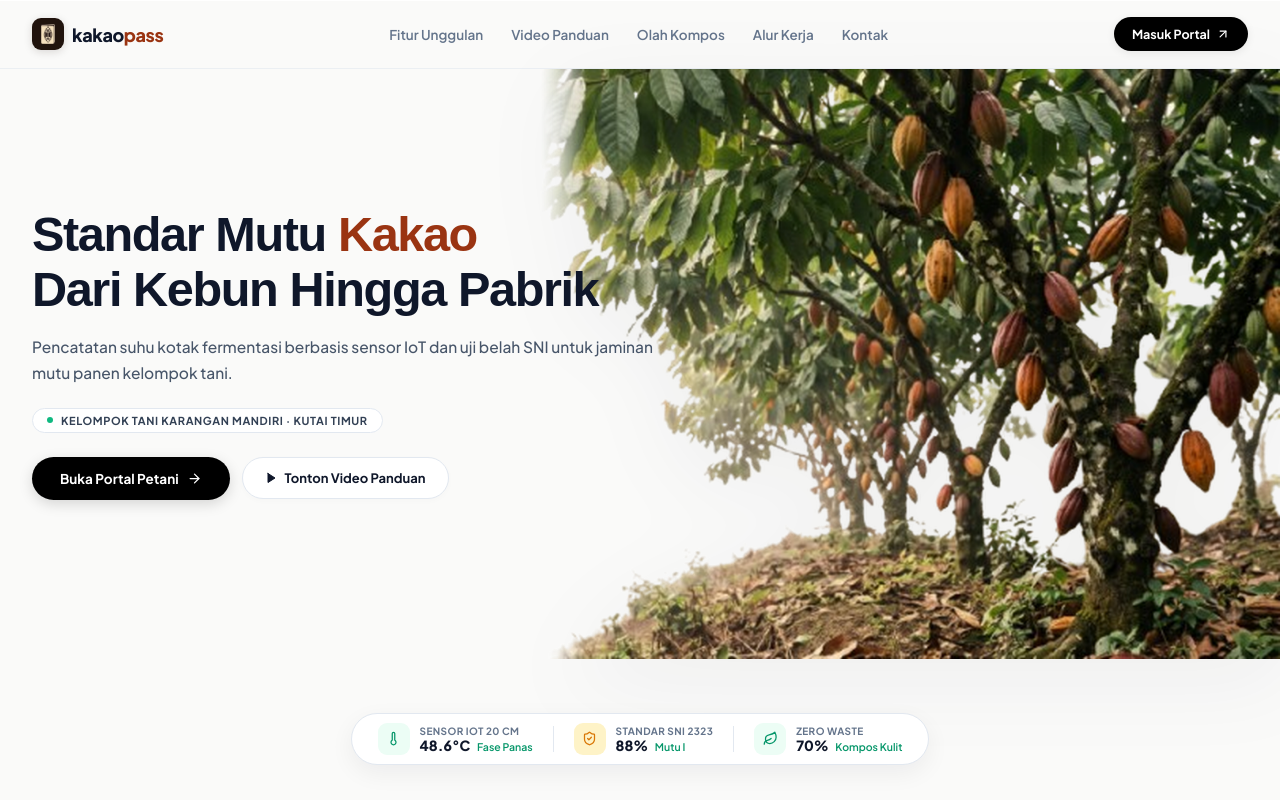
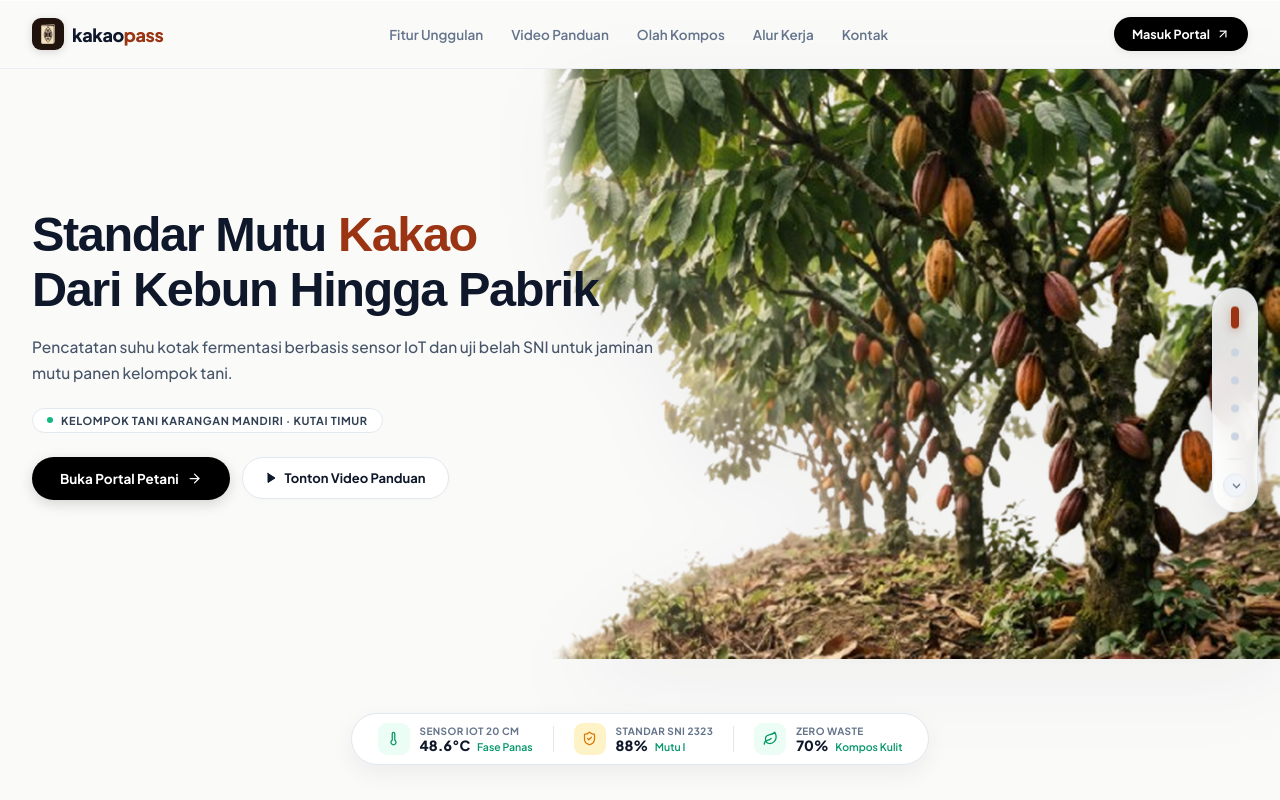
Before and after one commit to RafiAbdurrohim/kakao-pass, a Next.js app: page / in a window 1280 px wide. Shown: the top 800 px of the page. Built offline with nearby package versions, Linux system fonts and the light colour scheme.

Commit message:
feat(landing): implement floating section control dock and magnetic scroll snapping

```diff
--- a/app/kp.css
+++ b/app/kp.css
@@ -1103,6 +1103,26 @@
 /* ==========================================================================
    CONCEPTZILLA HERITAGE DESIGN SYSTEM (DIAGONAL COCOA ORCHARD HERO)
    ========================================================================== */
+html{scroll-behavior:smooth;scroll-snap-type:y proximity}
+.concept-hero-section,
+.concept-features-full-section,
+.concept-section,
+.concept-cta-wrap{scroll-snap-align:start;scroll-snap-stop:normal;scroll-margin-top:72px}
+
+/* Floating Section Navigator (Desktop Control Dock) */
+.concept-section-nav{position:fixed;right:22px;top:50%;transform:translateY(-50%);z-index:80;display:flex;flex-direction:column;align-items:center;pointer-events:none}
+.section-nav-inner{display:flex;flex-direction:column;align-items:center;gap:12px;padding:14px 10px;background:rgba(255,255,255,.88);backdrop-filter:blur(14px);-webkit-backdrop-filter:blur(14px);border:1px solid rgba(226,232,240,.85);border-radius:99px;box-shadow:0 10px 30px rgba(15,23,42,.08);pointer-events:auto}
+.section-nav-dot-item{position:relative;background:transparent;border:none;padding:4px;cursor:pointer;display:flex;align-items:center;justify-content:center}
+.dot-shape{width:8px;height:8px;border-radius:99px;background:#cbd5e1;transition:all .25s cubic-bezier(0.16,1,0.3,1)}
+.section-nav-dot-item:hover .dot-shape{background:#9a3412;transform:scale(1.3)}
+.section-nav-dot-item.is-active .dot-shape{height:22px;background:#9a3412;box-shadow:0 2px 8px rgba(154,52,18,.35)}
+.dot-tooltip{position:absolute;right:28px;background:#0f172a;color:#ffffff;font-size:11px;font-weight:700;padding:5px 11px;border-radius:8px;white-space:nowrap;opacity:0;pointer-events:none;transform:translateX(6px);transition:all .18s cubic-bezier(0.16,1,0.3,1);box-shadow:0 4px 14px rgba(15,23,42,.18);letter-spacing:.2px}
+.section-nav-dot-item:hover .dot-tooltip{opacity:1;transform:translateX(0)}
+.section-nav-divider{width:14px;height:1px;background:#e2e8f0;margin:2px 0}
+.section-nav-next-btn{width:24px;height:24px;border-radius:50%;background:#f1f5f9;border:1px solid #e2e8f0;color:#475569;display:grid;place-items:center;cursor:pointer;transition:all .18s ease}
+.section-nav-next-btn:hover{background:#0f172a;color:#ffffff;border-color:#0f172a;transform:translateY(2px)}
+@media(max-width:1024px){.concept-section-nav{display:none}}
+
 .concept-page{background:#ffffff;color:#0f172a;min-height:100vh;overflow-x:hidden}
 
 /* Global Unified Container */
--- a/app/page.tsx
+++ b/app/page.tsx
@@ -9,6 +9,7 @@ import {
   ArrowRight,
   ArrowUpRight,
   CheckCircle2,
+  ChevronDown,
   FileCheck2,
   Leaf,
   MapPin,
@@ -23,11 +24,20 @@ import {
   X,
 } from "lucide-react";
 
+const SECTIONS = [
+  { id: "hero", label: "Standar Mutu", num: "01" },
+  { id: "fitur", label: "Fitur Unggulan", num: "02" },
+  { id: "video-panduan", label: "Video Panduan", num: "03" },
+  { id: "zero-waste", label: "Zero Waste", num: "04" },
+  { id: "alur", label: "Alur Kerja", num: "05" },
+];
+
 export default function Home() {
   const [videoOpen, setVideoOpen] = useState(false);
   const [mobileMenuOpen, setMobileMenuOpen] = useState(false);
   const [scrolled, setScrolled] = useState(false);
   const [activeChapter, setActiveChapter] = useState<number | null>(null);
+  const [activeSection, setActiveSection] = useState<string>("hero");
   const videoRef = useRef<HTMLVideoElement>(null);
 
   const seekVideo = (seconds: number, chapterIdx: number) => {
@@ -56,6 +66,42 @@ export default function Home() {
     window.addEventListener("scroll", handleScroll, { passive: true });
     return () => window.removeEventListener("scroll", handleScroll);
   }, []);
+
+  useEffect(() => {
+    const observer = new IntersectionObserver(
+      (entries) => {
+        entries.forEach((entry) => {
+          if (entry.isIntersecting) {
+            setActiveSection(entry.target.id);
+          }
+        });
+      },
+      { rootMargin: "-35% 0px -35% 0px", threshold: 0 }
+    );
+
+    SECTIONS.forEach((s) => {
+      const el = document.getElementById(s.id);
+      if (el) observer.observe(el);
+    });
+
+    return () => observer.disconnect();
+  }, []);
+
+  const scrollToSection = (id: string) => {
+    const el = document.getElementById(id);
+    if (el) {
+      el.scrollIntoView({ behavior: "smooth", block: "start" });
+    }
+  };
+
+  const scrollToNext = () => {
+    const idx = SECTIONS.findIndex((s) => s.id === activeSection);
+    if (idx !== -1 && idx < SECTIONS.length - 1) {
+      scrollToSection(SECTIONS[idx + 1].id);
+    } else {
+      scrollToSection(SECTIONS[0].id);
+    }
+  };
 
   return (
     <main className="concept-page">
@@ -177,12 +223,49 @@ export default function Home() {
         )}
       </AnimatePresence>
 
+      {/* Floating Section Navigator Dock (Desktop / Tablet) */}
+      <nav className="concept-section-nav" aria-label="Navigasi Cepat Section">
+        <div className="section-nav-inner">
+          {SECTIONS.map((sec) => {
+            const isActive = activeSection === sec.id;
+            return (
+              <button
+                key={sec.id}
+                type="button"
+                className={`section-nav-dot-item ${isActive ? "is-active" : ""}`}
+                onClick={() => scrollToSection(sec.id)}
+                aria-label={`Lompat ke section ${sec.label}`}
+                aria-current={isActive ? "true" : undefined}
+              >
+                <span className="dot-tooltip">{sec.num} · {sec.label}</span>
+                <span className="dot-shape" />
+              </button>
+            );
+          })}
+          <div className="section-nav-divider" />
+          <button
+            type="button"
+            className="section-nav-next-btn"
+            onClick={scrollToNext}
+            aria-label="Lompat ke section berikutnya"
+          >
+            <ChevronDown size={13} />
+          </button>
+        </div>
+      </nav>
+
       {/* ====================================================================
-          3. HERO SECTION (FULL WIDTH, KANAN POHON KAKAO CUTOUT TRANSPARAN)
+          3. HERO SECTION (FULL WIDTH, ORCHESTRATED CINEMATIC ENTRANCE)
           ==================================================================== */}
-      <section className="concept-hero-section">
-        {/* Pohon Kakao Hasil Cutout Transparan di Sisi Kanan */}
-        <div className="concept-hero-tree-frame" aria-hidden="true">
+      <section className="concept-hero-section" id="hero">
+        {/* Pohon Kakao Hasil Cutout Transparan di Sisi Kanan (Smooth Glide Entrance) */}
+        <motion.div
+          className="concept-hero-tree-frame"
+          aria-hidden="true"
+          initial={{ opacity: 0, x: 30, scale: 0.98 }}
+          animate={{ opacity: 1, x: 0, scale: 1 }}
+          transition={{ duration: 0.85, ease: [0.16, 1, 0.3, 1] }}
+        >
           <Image
             src="/images/pohon-kakao-kanan-hd.png"
             alt="Pohon Kakao Berbuah Lebat Kelompok Tani Karangan Mandiri"
@@ -191,31 +274,51 @@ export default function Home() {
             priority
             className="concept-hero-tree-render"
           />
-        </div>
+        </motion.div>
 
         <div className="concept-hero-inner">
           {/* Left Content Area (Teks, Kicker, Badge, Button) */}
           <div className="concept-hero-left-copy">
             {/* Title Berkelas: 2 Warna (Hitam & Coklat Kakao) */}
-            <h1 className="concept-main-title">
+            <motion.h1
+              className="concept-main-title"
+              initial={{ opacity: 0, y: 22 }}
+              animate={{ opacity: 1, y: 0 }}
+              transition={{ duration: 0.55, delay: 0.18, ease: [0.16, 1, 0.3, 1] }}
+            >
               Standar Mutu <span className="title-cocoa-accent">Kakao</span><br />
               Dari Kebun Hingga Pabrik
-            </h1>
+            </motion.h1>
 
             {/* Tulisan Kecil Deskripsi Singkat */}
-            <p className="concept-lead-text">
+            <motion.p
+              className="concept-lead-text"
+              initial={{ opacity: 0, y: 16 }}
+              animate={{ opacity: 1, y: 0 }}
+              transition={{ duration: 0.5, delay: 0.28, ease: [0.16, 1, 0.3, 1] }}
+            >
               Pencatatan suhu kotak fermentasi berbasis sensor IoT dan uji belah SNI
               untuk jaminan mutu panen kelompok tani.
-            </p>
+            </motion.p>
 
             {/* Provenance Badge Kelompok Tani */}
-            <div className="concept-origin-badge">
+            <motion.div
+              className="concept-origin-badge"
+              initial={{ opacity: 0, y: 14 }}
+              animate={{ opacity: 1, y: 0 }}
+              transition={{ duration: 0.45, delay: 0.36, ease: [0.16, 1, 0.3, 1] }}
+            >
               <span className="origin-live-dot" />
               <span>KELOMPOK TANI KARANGAN MANDIRI · KUTAI TIMUR</span>
-            </div>
+            </motion.div>
 
             {/* Action Buttons */}
-            <div className="concept-hero-btn-row">
+            <motion.div
+              className="concept-hero-btn-row"
+              initial={{ opacity: 0, y: 16 }}
+              animate={{ opacity: 1, y: 0 }}
+              transition={{ duration: 0.5, delay: 0.44, ease: [0.16, 1, 0.3, 1] }}
+            >
               <Link href="/login" className="btn-primary-black-pill">
                 <span>Buka Portal Petani</span>
                 <ArrowRight size={15} />
@@ -229,16 +332,16 @@ export default function Home() {
                 <Play size={12} fill="currentColor" />
                 <span>Tonton Video Panduan</span>
               </button>
-            </div>
+            </motion.div>
           </div>
 
           {/* Centered Stepped Telemetry Dock (Tengah Bawah Naik ~25%) */}
           <div className="concept-hero-dock-wrap">
             <motion.div
               className="concept-stepped-dock"
-              initial={{ opacity: 0, y: 16 }}
+              initial={{ opacity: 0, y: 24 }}
               animate={{ opacity: 1, y: 0 }}
-              transition={{ duration: 0.5, delay: 0.15, ease: [0.16, 1, 0.3, 1] }}
+              transition={{ duration: 0.6, delay: 0.52, ease: [0.16, 1, 0.3, 1] }}
             >
               {/* Dock Item 1 */}
               <div className="dock-cell">
@@ -532,16 +635,14 @@ export default function Home() {
             </motion.div>
 
             {/* Manfaat Praktis Petani */}
-            <motion.div
-              className="zw-point-list-wrap"
-              initial={{ opacity: 0, y: 16 }}
-              whileInView={{ opacity: 1, y: 0 }}
-              viewport={{ once: true, margin: "-40px" }}
-              transition={{ duration: 0.5, delay: 0.12, ease: [0.16, 1, 0.3, 1] }}
-            >
+            <div className="zw-point-list-wrap">
               <div className="zw-point-list">
                 <motion.div
                   className="zw-point-row"
+                  initial={{ opacity: 0, y: 14 }}
+                  whileInView={{ opacity: 1, y: 0 }}
+                  viewport={{ once: true, margin: "-30px" }}
+                  transition={{ duration: 0.42, delay: 0.1, ease: [0.16, 1, 0.3, 1] }}
                   whileHover={{ x: 4, transition: { duration: 0.15 } }}
                 >
                   <div className="zw-point-icon-box">
@@ -555,6 +656,10 @@ export default function Home() {
 
                 <motion.div
                   className="zw-point-row"
+                  initial={{ opacity: 0, y: 14 }}
+                  whileInView={{ opacity: 1, y: 0 }}
+                  viewport={{ once: true, margin: "-30px" }}
+                  transition={{ duration: 0.42, delay: 0.18, ease: [0.16, 1, 0.3, 1] }}
                   whileHover={{ x: 4, transition: { duration: 0.15 } }}
                 >
                   <div className="zw-point-icon-box">
@@ -568,6 +673,10 @@ export default function Home() {
 
                 <motion.div
                   className="zw-point-row"
+                  initial={{ opacity: 0, y: 14 }}
+                  whileInView={{ opacity: 1, y: 0 }}
+                  viewport={{ once: true, margin: "-30px" }}
+                  transition={{ duration: 0.42, delay: 0.26, ease: [0.16, 1, 0.3, 1] }}
                   whileHover={{ x: 4, transition: { duration: 0.15 } }}
                 >
                   <div className="zw-point-icon-box">
@@ -579,7 +688,7 @@ export default function Home() {
                   </div>
                 </motion.div>
               </div>
-            </motion.div>
+            </div>
           </div>
         </div>
       </section>
@@ -613,7 +722,14 @@ export default function Home() {
                 <div className="flowline-node-circle farmer">
                   <span>01</span>
                 </div>
-                <div className="flowline-connector-track line-farmer-to-ppl" />
+                <motion.div
+                  className="flowline-connector-track line-farmer-to-ppl"
+                  initial={{ scaleX: 0 }}
+                  whileInView={{ scaleX: 1 }}
+                  viewport={{ once: true }}
+                  transition={{ duration: 0.55, delay: 0.22, ease: [0.16, 1, 0.3, 1] }}
+                  style={{ transformOrigin: "left" }}
+                />
               </div>
               <div className="flowline-step-card role-farmer">
                 <span className="flowline-role-tag farmer">PETANI DI KEBUN</span>
@@ -637,7 +753,14 @@ export default function Home() {
                 <div className="flowline-node-circle ppl">
                   <span>02</span>
                 </div>
-                <div className="flowline-connector-track line-ppl-to-industry" />
+                <motion.div
+                  className="flowline-connector-track line-ppl-to-industry"
+                  initial={{ scaleX: 0 }}
+                  whileInView={{ scaleX: 1 }}
+                  viewport={{ once: true }}
+                  transition={{ duration: 0.55, delay: 0.34, ease: [0.16, 1, 0.3, 1] }}
+                  style={{ transformOrigin: "left" }}
+                />
               </div>
               <div className="flowline-step-card role-ppl">
                 <span className="flowline-role-tag ppl">PENYULUH LAPANGAN (PPL)</span>
@@ -661,7 +784,14 @@ export default function Home() {
                 <div className="flowline-node-circle industry">
                   <span>03</span>
                 </div>
-                <div className="flowline-connector-track line-industry-continuation" />
+                <motion.div
+                  className="flowline-connector-track line-industry-continuation"
+                  initial={{ scaleX: 0 }}
+                  whileInView={{ scaleX: 1 }}
+                  viewport={{ once: true }}
+                  transition={{ duration: 0.55, delay: 0.44, ease: [0.16, 1, 0.3, 1] }}
+                  style={{ transformOrigin: "left" }}
+                />
               </div>
               <div className="flowline-step-card role-industry">
                 <span className="flowline-role-tag industry">PEMBELI INDUSTRI</span>
@@ -683,20 +813,32 @@ export default function Home() {
         <div className="concept-container">
           <motion.div
             className="concept-cta-card"
-            initial={{ opacity: 0, y: 24 }}
+            initial={{ opacity: 0, y: 20 }}
             whileInView={{ opacity: 1, y: 0 }}
             viewport={{ once: true, margin: "-40px" }}
             transition={{ duration: 0.5, ease: [0.16, 1, 0.3, 1] }}
           >
-            <div className="cta-copy-side">
+            <motion.div
+              className="cta-copy-side"
+              initial={{ opacity: 0, y: 12 }}
+              whileInView={{ opacity: 1, y: 0 }}
+              viewport={{ once: true }}
+              transition={{ duration: 0.45, delay: 0.1, ease: [0.16, 1, 0.3, 1] }}
+            >
               <span className="concept-kicker">PORTAL KELOMPOK TANI</span>
               <h2>Mulai Kelola Panen &amp; Fermentasi Hari Ini</h2>
               <p>
                 Pencatatan suhu kotak kayu dan sertifikasi panen kelompok tani Karangan Mandiri.
               </p>
-            </div>
+            </motion.div>
 
-            <div className="cta-actions-side">
+            <motion.div
+              className="cta-actions-side"
+              initial={{ opacity: 0, y: 12 }}
+              whileInView={{ opacity: 1, y: 0 }}
+              viewport={{ once: true }}
+              transition={{ duration: 0.45, delay: 0.18, ease: [0.16, 1, 0.3, 1] }}
+            >
               <Link href="/login" className="btn-primary-black-pill">
                 <span>Buka Portal Petani</span>
                 <ArrowRight size={15} />
@@ -704,7 +846,7 @@ export default function Home() {
               <a href="#kontak" className="btn-outline-clean-pill">
                 Hubungi Penyuluh Lapangan
               </a>
-            </div>
+            </motion.div>
           </motion.div>
         </div>
       </section>
```
